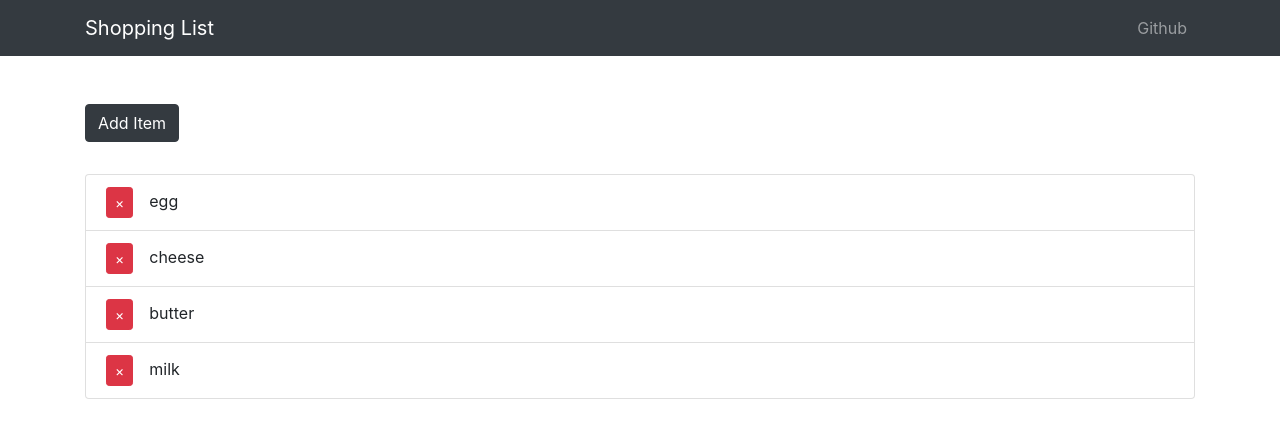
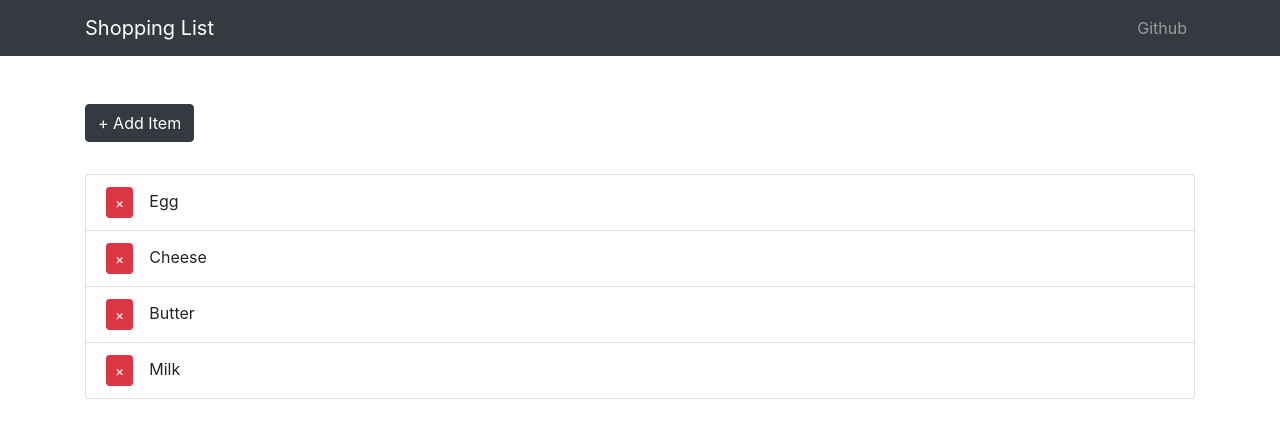
Before and after one commit to rstix/projects, a React (Create React App) app in the folder client/: page / in a window 1280 px wide. Shown: the top 438 px of the page. Built offline with nearby package versions, Linux system fonts and the light colour scheme.

Commit message:
onClick events functions separated

```diff
--- a/client/src/components/ShoppingList.js
+++ b/client/src/components/ShoppingList.js
@@ -6,11 +6,26 @@ import uuid from 'uuid'
 class ShoppingList extends Component{
     state = {
         items: [
-            {id: uuid(),name: 'egg'},
-            {id: uuid(),name: 'cheese'},
-            {id: uuid(),name: 'butter'},
-            {id: uuid(),name: 'milk'}
+            {id: uuid(),name: 'Egg'},
+            {id: uuid(),name: 'Cheese'},
+            {id: uuid(),name: 'Butter'},
+            {id: uuid(),name: 'Milk'}
         ]
+    }
+
+    addItem = () =>{
+        const name = prompt('Enter Item')
+        if(name){
+            this.setState(state =>({
+                items: [...state.items, {id: uuid(),name}]
+            }))
+        }
+    }
+
+    deleteItem = (id) => {
+        this.setState(state => ({
+            items: state.items.filter(item => item.id !== id)
+        }))
     }
 
     render(){
@@ -20,15 +35,9 @@ class ShoppingList extends Component{
                 <Button
                     color='dark'
                     style={{marginBottom: '2rem'}}
-                    onClick={()=>{
-                        const name = prompt('Enter Item')
-                        if(name){
-                            this.setState(state =>({
-                                items: [...state.items, {id: uuid(),name}]
-                            }))
-                        }
-                    }}>
-                    Add Item
+                    onClick={()=> this.addItem()}
+                    >
+                    + Add Item
                 </Button>
                 <ListGroup>
                     <TransitionGroup className="shopping-list">
@@ -39,12 +48,9 @@ class ShoppingList extends Component{
                                         className='remove-btn'
                                         color='danger'
                                         size='sm'
-                                        onClick={()=>{
-                                            this.setState(state => ({
-                                                items: state.items.filter(item => item.id !== id)
-                                            }))
-                                        }}
-                                    > &times; </Button>
+                                        onClick={() => this.deleteItem(id)}
+                                    > &times;
+                                    </Button>
                                     {name}
                                 </ListGroupItem>
                             </CSSTransition>
```
